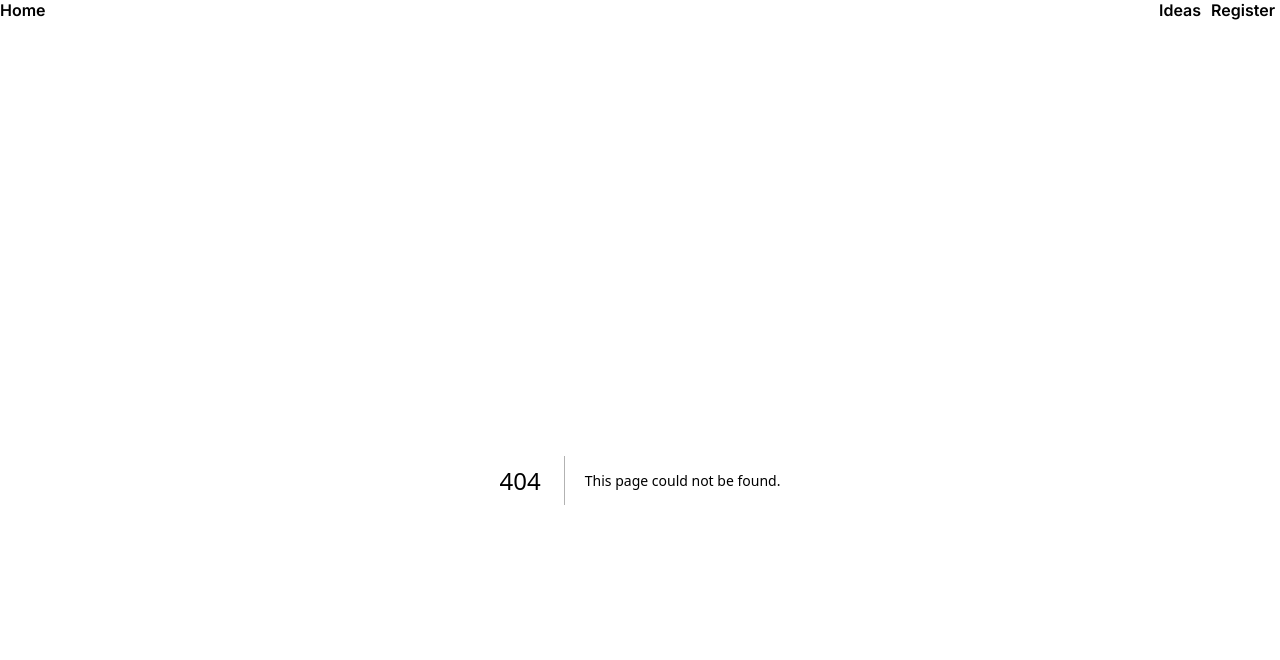
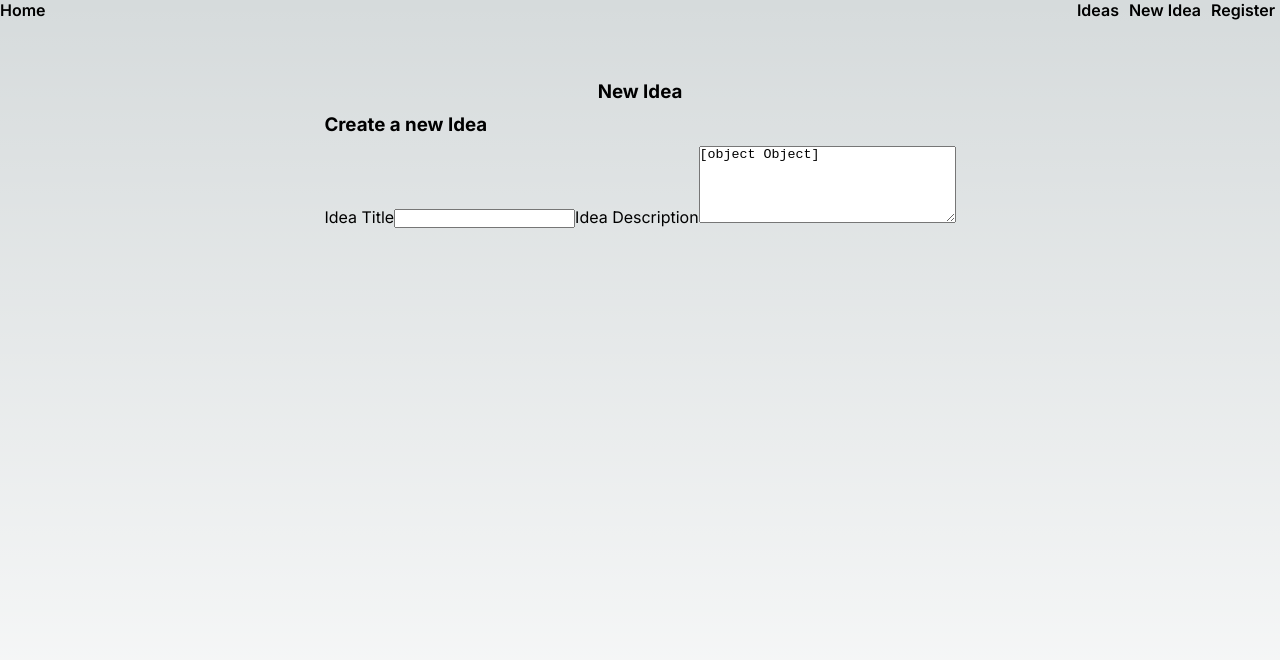
Before and after one commit to AmaurySemery/next_app_ideas, a Next.js app: page /newidea in a window 1280 px wide. Before the commit this address had no page. Shown: the top 660 px of the page. Built offline with nearby package versions, Linux system fonts and the light colour scheme.

Commit message:
Composant Form + page de création d'idées

```diff
--- /dev/null
+++ b/app/components/Form.jsx
@@ -0,0 +1,16 @@
+export default function Form({ formTitle }) {
+    return (
+        <div className="form-container">
+            <h3 className='form-header'>{formTitle}</h3>
+            <form action="form">
+                <label htmlFor="title">Idea Title</label>
+                <input type="text" id="title" />
+
+                <label htmlFor="description">Idea Description</label>
+                <textarea name="description" id="description" cols="30" rows="5">
+                    <input type="submit" value="Create" className="btn" />
+                </textarea>
+            </form>
+        </div>
+    )
+}
--- a/app/components/Header.jsx
+++ b/app/components/Header.jsx
@@ -10,6 +10,7 @@ export default function Header() {
                 </div>
                 <div>
                     <Link href="/ideas" className={styles.lnk}>Ideas</Link>
+                    <Link href="/newidea" className={styles.lnk}>New Idea</Link>
                     <Link href="/register" className={styles.lnk}>Register</Link>
                 </div>
             </nav>
--- /dev/null
+++ b/app/newidea/page.jsx
@@ -0,0 +1,10 @@
+import Form from "../components/Form";
+
+export default function NewIdea() {
+    return (
+        <main className="main">
+            <h3>New Idea</h3>
+            <Form formTitle='Create a new Idea' />
+        </main>
+    )
+}
```
